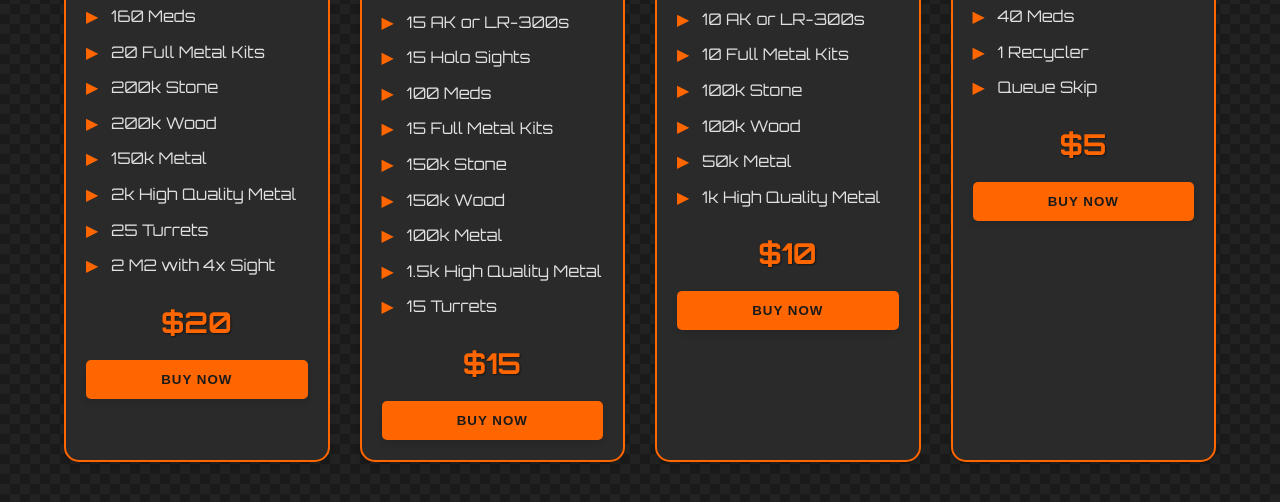
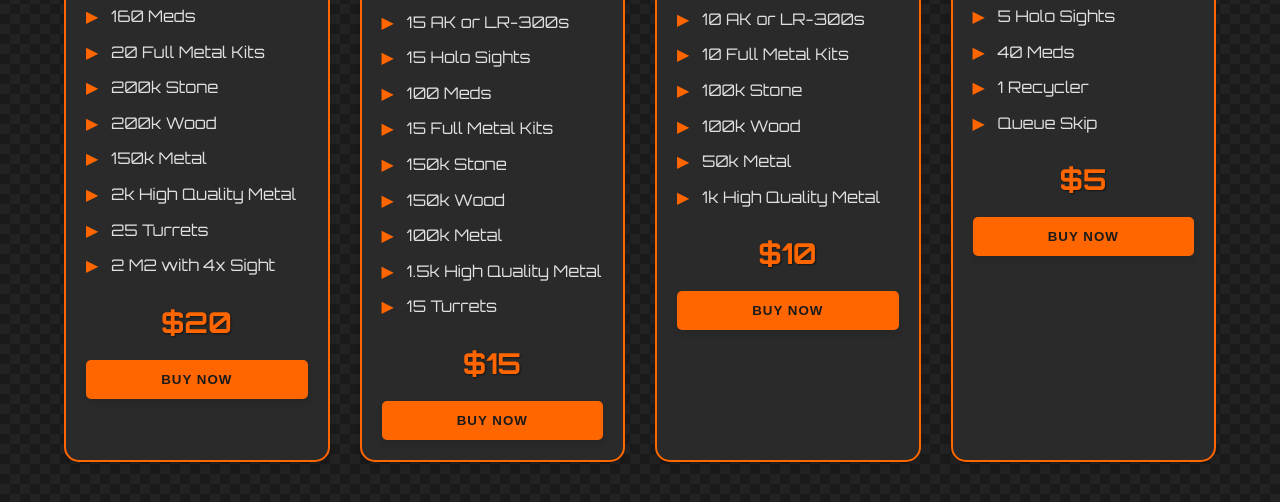
Before and after one commit to mmmACEmmm/SIGMAS-3x-Rust-Server, a plain HTML site: page index.html in a window 1280 px wide. Shown: the part 586-1088 px from the top of the page. Drawn offline with Linux system fonts and the light colour scheme.

Commit message:
Update index.html

```diff
--- a/index.html
+++ b/index.html
@@ -280,6 +280,7 @@
                 <ul class="items">
                     <li>5 Full Metal Kit</li>
                     <li>5 AK or LR-300s</li>
+                    <li>5 Holo Sights</li>
                     <li>40 Meds</li>
                     <li>1 Recycler</li>
                     <li>Queue Skip</li>
```
